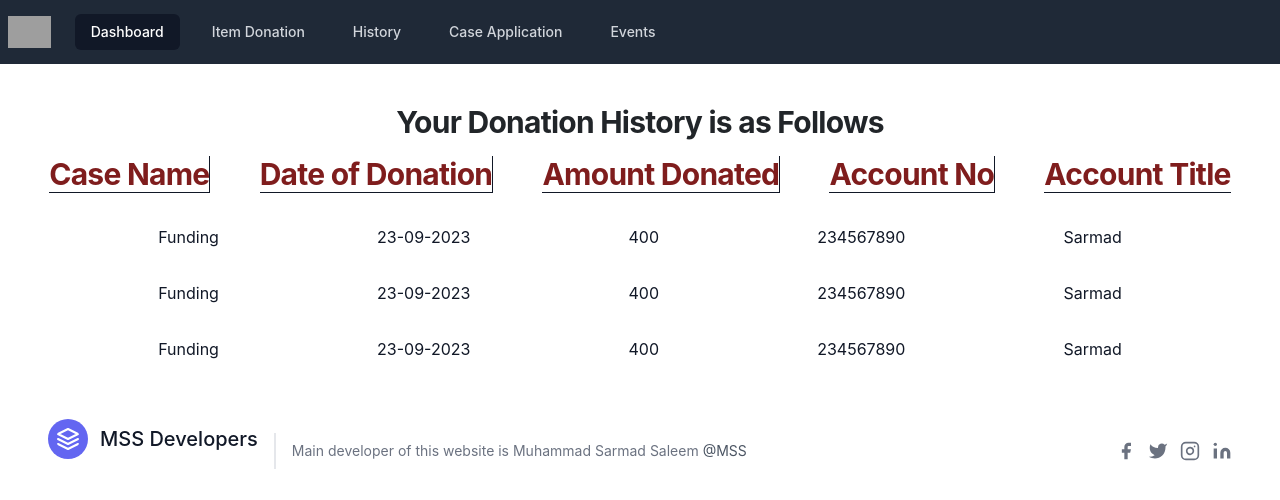
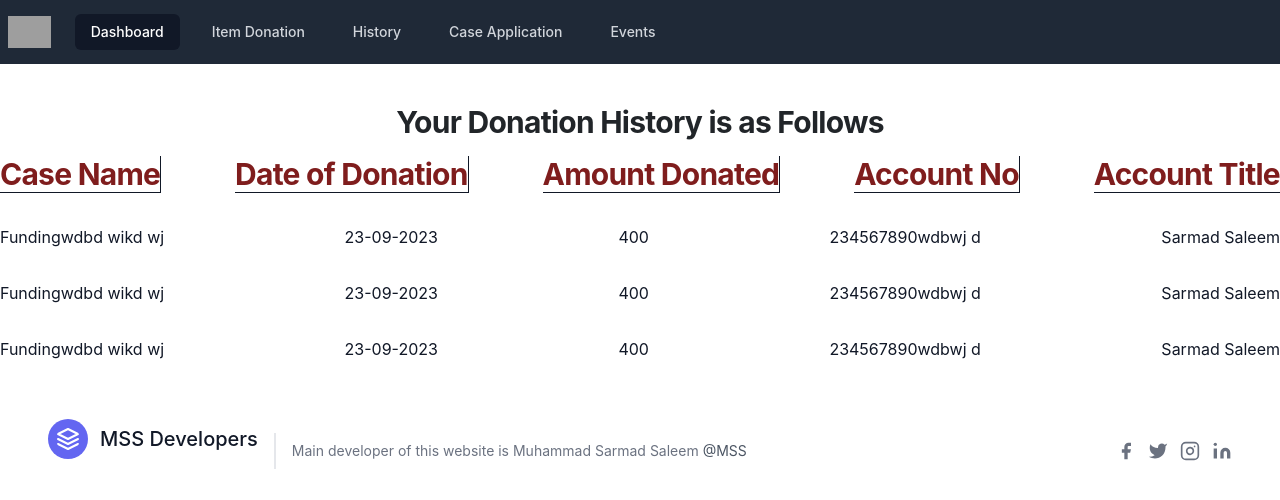
Before and after one commit to sarmadsaleem333/Charity-Organization, a React (Create React App) app: page /history_user in a window 1280 px wide. Shown: the top 500 px of the page. Built offline with nearby package versions, Linux system fonts and the light colour scheme; grey boxes are pictures that could not be loaded.

Commit message:
Made fixes in history

```diff
--- a/src/components/HistoryItem.js
+++ b/src/components/HistoryItem.js
@@ -3,12 +3,12 @@ import React from 'react'
 export default function HistoryItem() {
     return (
 
-        <div className='flex justify-evenly py-3 px-0'>
-            <div className=' border-gray-900 text-gray-900'>Funding</div>
+        <div className='flex justify-between py-3 '>
+            <div className=' border-gray-900 text-gray-900'>Fundingwdbd wikd wj</div>
             <div className=' border-gray-900 text-gray-900'>23-09-2023</div>
             <div className=' border-gray-900 text-gray-900'>400</div>
-            <div className=' border-gray-900 text-gray-900 '>234567890</div>
-            <div className=' border-gray-900 text-gray-900'>Sarmad</div>
+            <div className=' border-gray-900 text-gray-900  '>234567890wdbwj d</div>
+            <div className=' border-gray-900 text-gray-900 '> Sarmad Saleem </div>
         </div>
 
     )
--- a/src/components/UserHistory.js
+++ b/src/components/UserHistory.js
@@ -7,7 +7,7 @@ export default function UserHistory() {
       <h2 className="text-2xl font-bold leading-7 pt-10 text-center text-black-900 sm:truncate sm:text-3xl sm:tracking-tight">
         Your Donation History is as Follows
       </h2>
-      <div className='flex justify-evenly py-3'>
+      <div className='flex justify-between py-3'>
         <div className='border-b border-r border-gray-900 text-red-900 font-bold sm:truncate sm:text-3xl sm:tracking-tight'>Case Name</div>
         <div className='border-b border-r border-gray-900 text-red-900 font-bold sm:truncate sm:text-3xl sm:tracking-tight'>Date of Donation</div>
         <div className='border-b border-r border-gray-900 text-red-900 font-bold sm:truncate sm:text-3xl sm:tracking-tight'>Amount Donated </div>
```
